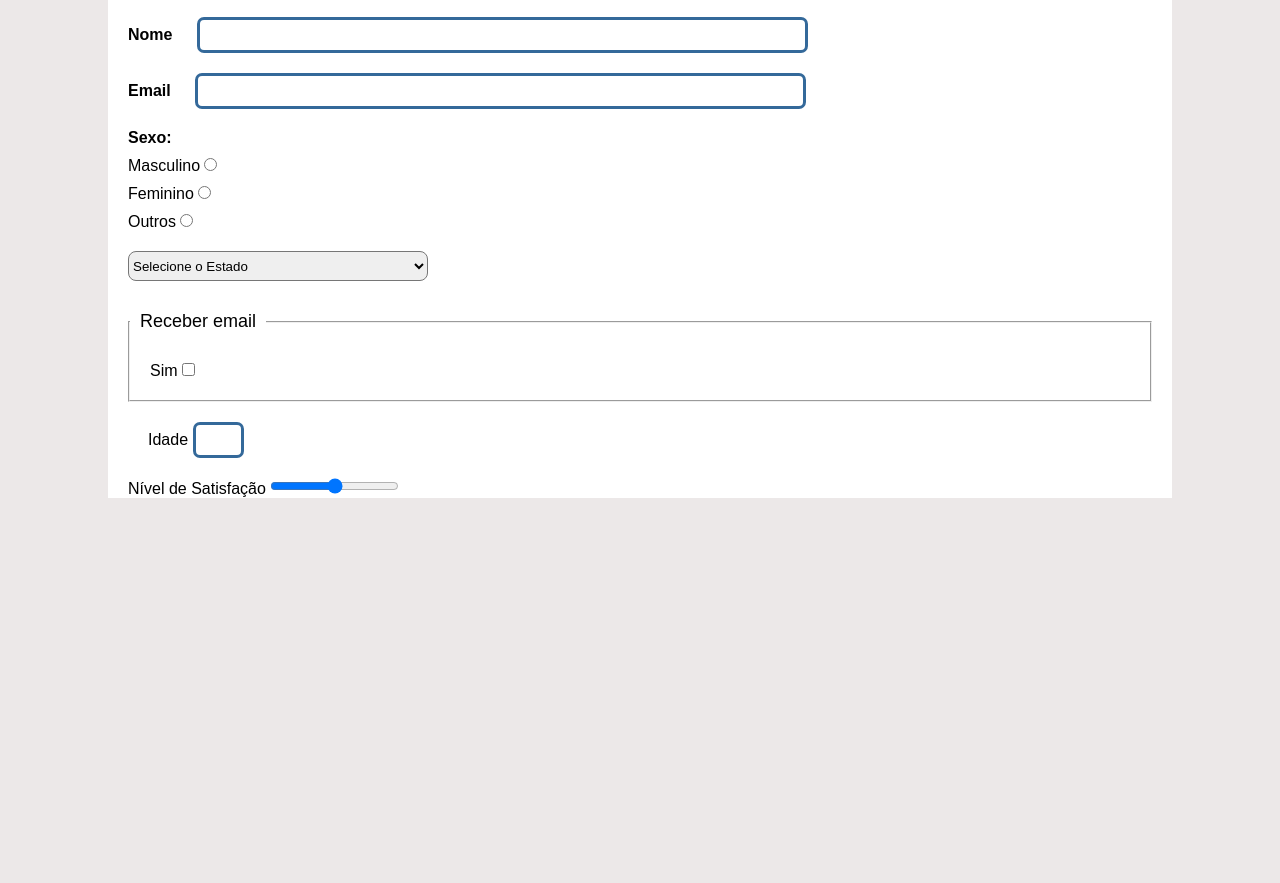
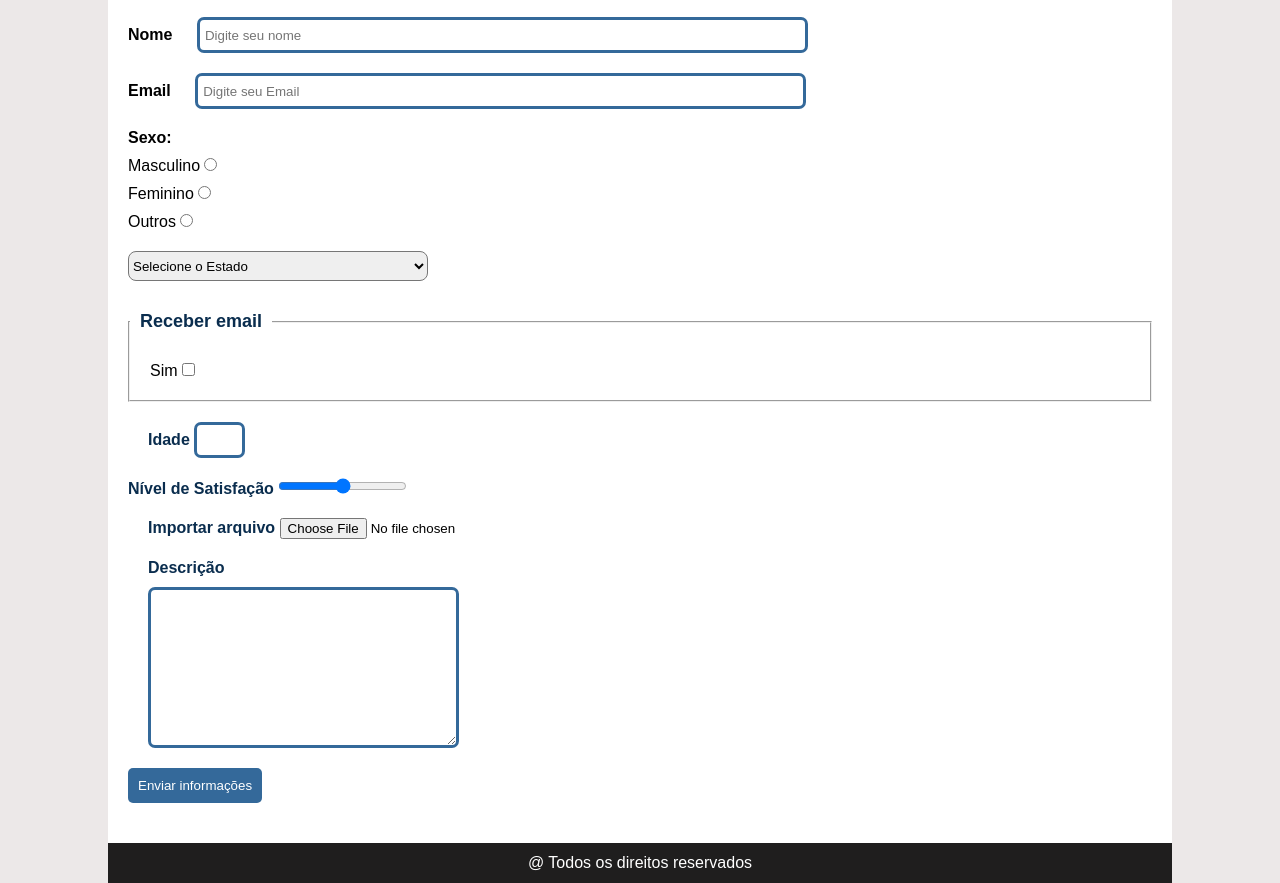
Before and after one commit to giovannacvitman/mobile-web, a plain HTML site: page site-front/contatos.html in a window 1280 px wide. Shown: the part 276-1159 px from the top of the page. Before the commit the page ends 800 px from the top, so only its background shows below. Drawn offline with Linux system fonts and the light colour scheme.

Commit message:
Adicionando informações na Página Contato

```diff
--- a/site-front/contatos.html
+++ b/site-front/contatos.html
@@ -43,12 +43,12 @@
         <form>
             <article class="form-group">
                 <label for="nome">Nome</label>
-                <input type="text" id="nome"/>
+                <input type="text" id="nome" placeholder="Digite seu nome"/>
             </article>
 
             <article class="form-group">
                 <label for="email">Email</label>
-                <input type="text" id="email"/>
+                <input type="text" id="email"  placeholder="Digite seu Email"/>
             </article>
 
             <article class="form-group-sexo">
@@ -99,7 +99,7 @@
 
             <article>
                 <fieldset>
-                    <legend>Receber email</legend>
+                    <legend class="title">Receber email</legend>
                     <section class="form-group-info">
                         <label for="sim">Sim</label>
                         <input type="checkbox" id="sim"/>
@@ -109,15 +109,35 @@
             </article>
 
             <article class="form-group-info">
-                <label for="idade">Idade</label>
+                <label for="idade" class="title">Idade</label>
                 <input type="number" id="Idade" min="0" max="120" class="form-control-padrao"/>
             </article>
 
             <article>
-                <label for="nível">Nível de Satisfação</label>
+            <label for="nível" class="title">Nível de Satisfação</label>
             <input type="range" id="nível" min="0" max="10">
             </article>
+
+            <article class="form-group-info">
+                <label for="doc" class="title">Importar arquivo</label>
+                <input type="file" id="doc">
+            </article>
+
+            <article class="form-group-info">
+                <label for="descricao" class="title">Descrição</label>
+                <textarea id="descricao" class="comentario"></textarea>
+            </article>
+
+            <article>
+                <button type="submit" class="btn-enviar">Enviar informações</button>
+            </article>
         </form>
+
+
+        <footer>
+            <p>@ Todos os direitos reservados</p>
+        </footer>
+
     </main>
 </body>
 </html>
--- a/site-front/css/general.css
+++ b/site-front/css/general.css
@@ -163,7 +163,7 @@ header h2 {
 }
 
 .novidades form input {
-    max-width: 300px;
+    max-width: 250px;
     padding-left: 10px;
     width: 100%;
     height: 35px;
@@ -178,7 +178,7 @@ header h2 {
     cursor: pointer;
     border-radius: 10px;
     padding: 10px;
-    color: #0a2d4e;
+    color: #1e4263;
     font-weight: bold;
 }
 
@@ -358,3 +358,31 @@ legend {
     padding-left: 5px;
     border-radius: 7px;
 }
+
+.comentario {
+    width: 100%;
+    max-width: 300px;
+    height: 150px;
+    border: 3px solid #34699A;
+    outline: none;
+    padding-left: 5px;
+    border-radius: 7px;
+    display: block;
+    margin-top: 10px;
+    padding-top: 5px;
+}
+
+.title {
+    color: #0a2d4e;
+    font-weight: bold;
+}
+
+.btn-enviar {
+    background: #34699A;
+    margin-bottom: 20px;
+    padding: 10px;
+    color: #fff;
+    border-radius: 5px;
+    border: 0;
+    cursor: pointer;
+}
```
